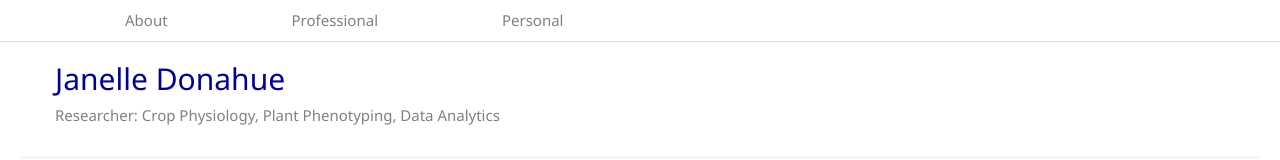
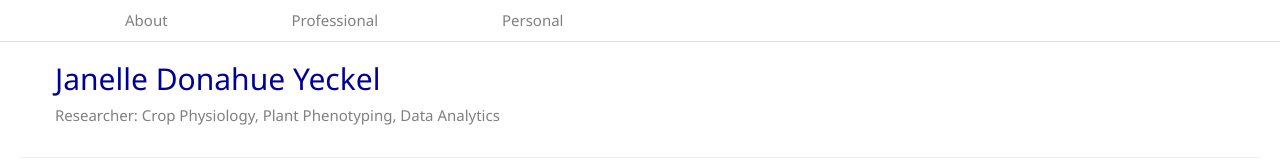
Before and after one commit to jmdonahue/janelledonahue, a plain HTML site: page index.html in a window 1280 px wide. Shown: the top 160 px of the page. Drawn offline with nearby package versions, Linux system fonts and the light colour scheme.

Commit message:
Update index.html

```diff
--- a/index.html
+++ b/index.html
@@ -31,7 +31,7 @@
 	<div class="title">
 		<div class="container">
 		<div class="row">
-			<h1>Janelle Donahue</h1>
+			<h1>Janelle Donahue Yeckel</h1>
 			<p>Researcher: Crop Physiology, Plant Phenotyping, Data Analytics</p>
 		</div>
 		</div>
```
